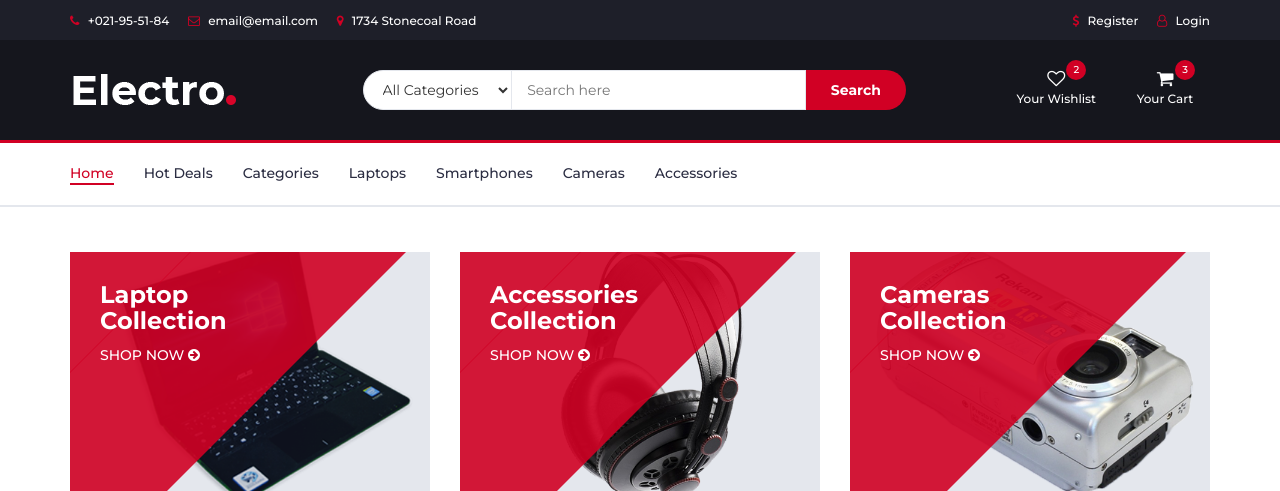
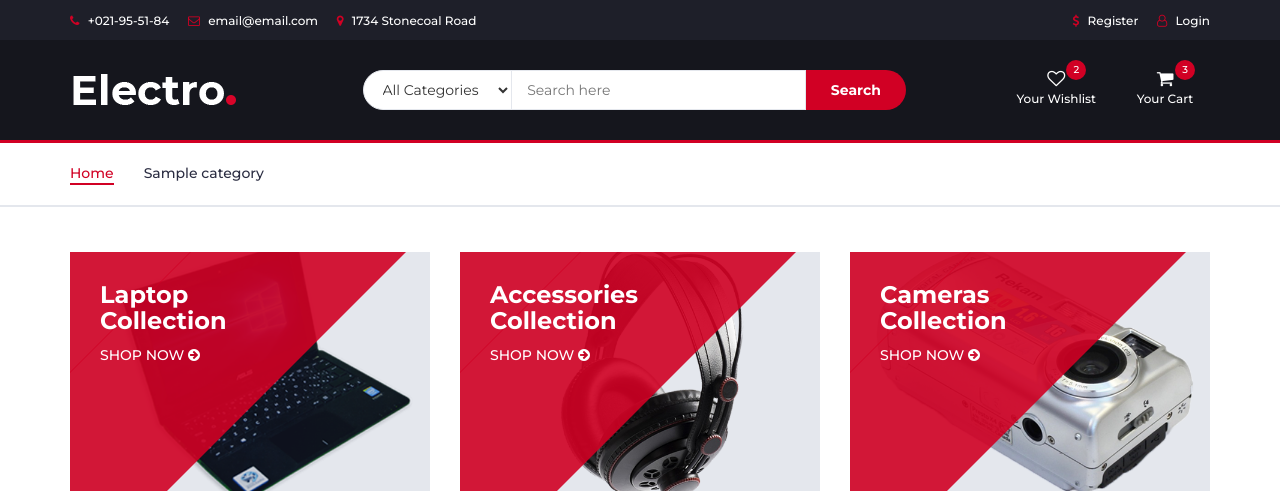
Before and after one commit to harunurkst/django_rokomari, a Django app: page / in a window 1280 px wide. Shown: the top 491 px of the page. Run offline with Django 3.2, Linux system fonts and the light colour scheme; tables that the repository leaves empty hold one stand-in row (values such as "Sample post"); grey boxes marked "Sample" are stand-in pictures; some libraries are stand-ins or nearby versions.

Commit message:
class 23

```diff
--- a/api/urls.py
+++ b/api/urls.py
@@ -8,4 +8,5 @@ urlpatterns = [
     path('create-item/', views.CreateProductView.as_view()),
     path('create-category/', views.CreateCategoryAPI.as_view()),
     path('update-category/<int:cid>/', views.UpdateCategoryApi.as_view()),
+    path('test', views.TestAuth.as_view()),
 ]
--- /dev/null
+++ b/product/context_processors.py
@@ -0,0 +1,9 @@
+from product.models import Category
+
+
+def menus(request):
+    categories = Category.objects.all()
+    data = {
+        'menus': categories
+    }
+    return data
--- a/rokomari/urls.py
+++ b/rokomari/urls.py
@@ -18,6 +18,7 @@ from django.contrib import admin
 from django.conf.urls.static import static
 from django.urls import path, include
 from product.views import HomeView
+from rest_framework_simplejwt import views as jwt_views
 
 
 urlpatterns = [
@@ -27,6 +28,8 @@ urlpatterns = [
     path('product/', include('product.urls')),
     path('accounts/', include('account.urls')),
     path('api/', include('api.urls')),
+    path('api/token/', jwt_views.TokenObtainPairView.as_view(), name='token_obtain_pair'),
+    path('api/token/refresh/', jwt_views.TokenRefreshView.as_view(), name='token_refresh'),
 ]
 
 urlpatterns += static(settings.STATIC_URL, document_root=settings.STATIC_ROOT)
--- a/templates/base.html
+++ b/templates/base.html
@@ -38,6 +38,7 @@
 
     </head>
 	<body>
+
 		<!-- HEADER -->
 		<header>
 			<!-- TOP HEADER -->
@@ -174,12 +175,9 @@
 					<!-- NAV -->
 					<ul class="main-nav nav navbar-nav">
 						<li class="active"><a href="{% url 'home' %}">Home</a></li>
-						<li><a href="#">Hot Deals</a></li>
-						<li><a href="#">Categories</a></li>
-						<li><a href="#">Laptops</a></li>
-						<li><a href="#">Smartphones</a></li>
-						<li><a href="#">Cameras</a></li>
-						<li><a href="#">Accessories</a></li>
+						{% for menu in menus %}
+						<li><a href="#">{{ menu.name }}</a></li>
+						{% endfor %}
 					</ul>
 					<!-- /NAV -->
 				</div>
```
Also changed, not shown: api/views.py (+9 -0 lines), rokomari/settings.py (+7 -0 lines).
